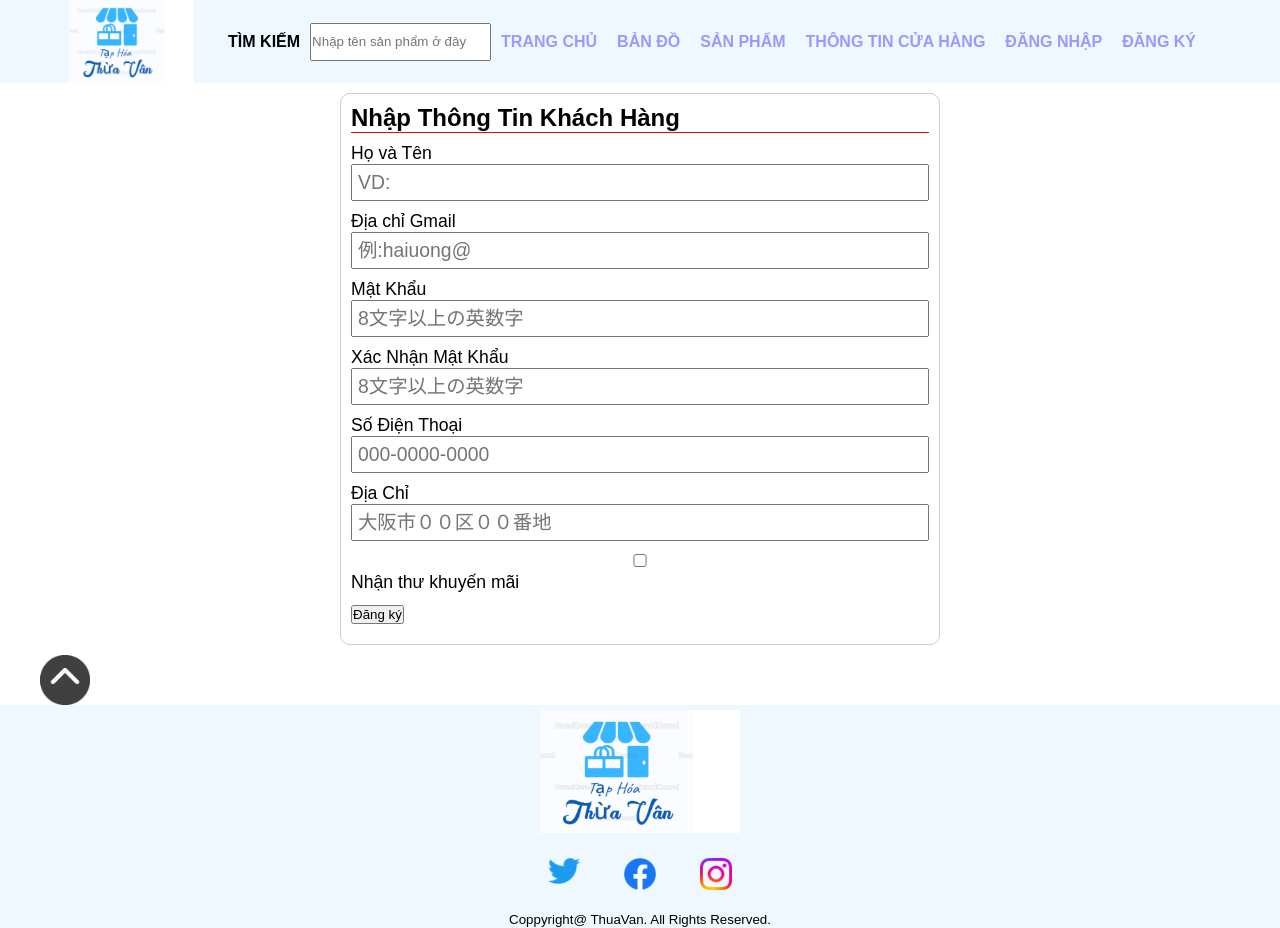
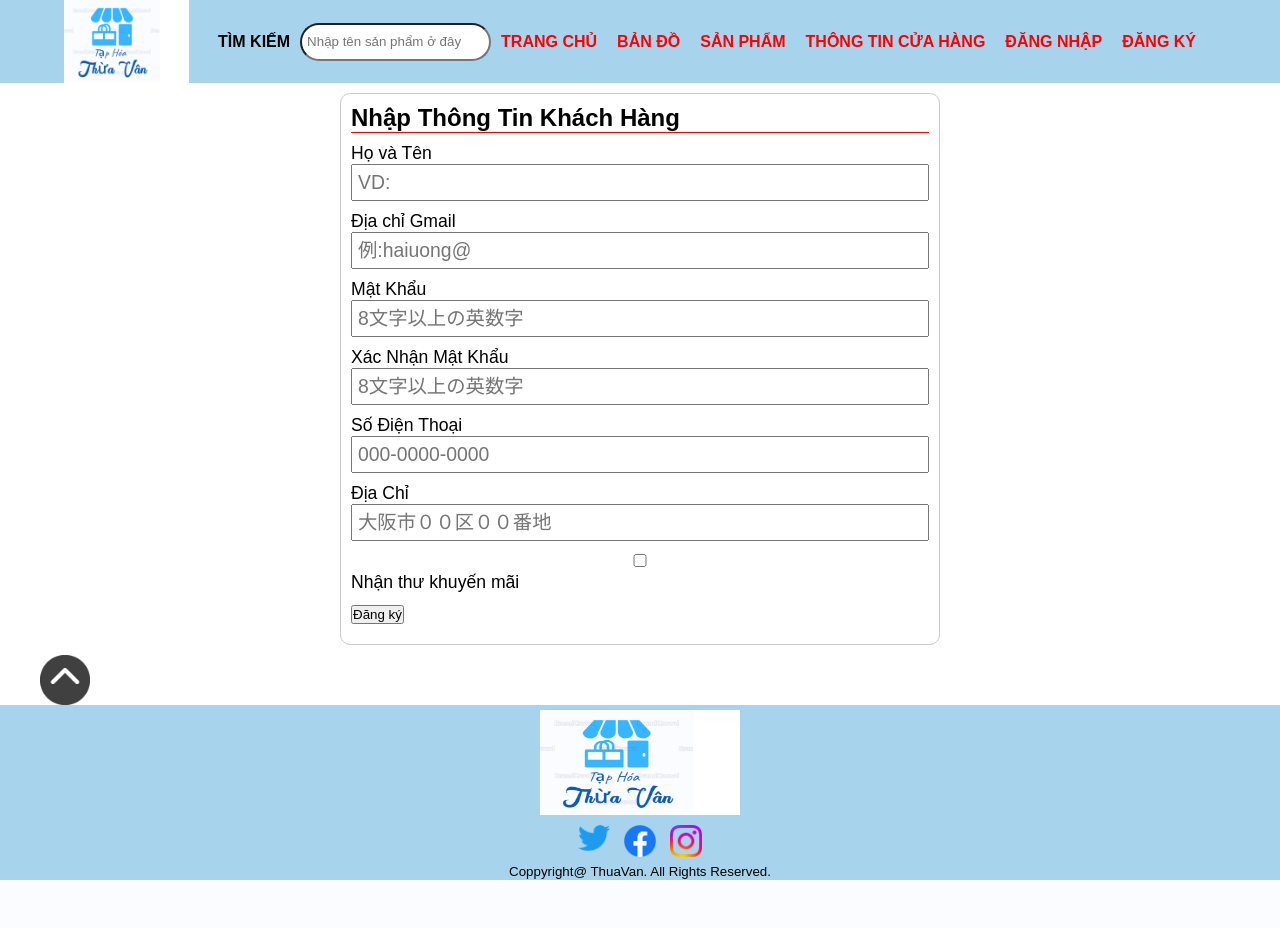
Before and after one commit to haipham0209/haipham0209.github.io, a PHP site: page /dangky.html in a window 1280 px wide. After the commit the page ends 880 px from the top, so only its background shows below. Run offline with PHP 8.4, Linux system fonts and the light colour scheme.

Commit message:
Add files via upload

```diff
--- a/dangky.html
+++ b/dangky.html
@@ -3,21 +3,23 @@
 <head>
     <meta charset="UTF-8">
     <title>Của Hàng Tạp Hóa Thừa Vân</title>
+    <link rel="stylesheet" href="styles/All.css">
     <link rel="stylesheet" href="styles/dangky.css">
+
 </head>
 <body>
     <header>
-        <h1><a href="index.html"><img src="./images/Untitled.png" alt="logo" width="125"></a></h1>
+        <h1><a href="index.html"><img class="logoImage" src="./images/Untitled.png" alt="logo" width="125"></a></h1>
         <nav class="nav-menu">
             <ul>
                 <li><label for="search">TÌM KIẾM</label></li>
-                <input id="timkiem" type="search" placeholder="Nhập tên sản phẩm ở đây">
+                <input class="search1" type="search" placeholder="Nhập tên sản phẩm ở đây">
                 <a href="index.html"><li>TRANG CHỦ</li></a>
                 <li><a target="_blank" href="https://www.google.com/maps/place/C%E1%BB%ADa+H%C3%A0ng+T%E1%BA%A1p+H%C3%B3a+Th%E1%BB%ABa+V%C3%A2n/@13.736501,109.0825916,17z/data=!3m1!4b1!4m6!3m5!1s0x316f118e939df8e5:0x920162b8af53ec8f!8m2!3d13.736501!4d109.0851665!16s%2Fg%2F11b67gdbds?entry=ttu">BẢN ĐỒ</a></li>
                 <li><a  href="./sanpham.html"> SẢN PHẨM</a></li>
                 <li><a href="#">THÔNG TIN CỬA HÀNG</a></li>
-                <li><a href="#">ĐĂNG NHẬP</a></li>
-                <li><a href="#">ĐĂNG KÝ</a></li>
+                <li><a href="login.php">ĐĂNG NHẬP</a></li>
+                <li><a href="dangky.html">ĐĂNG KÝ</a></li>
             </ul>
         </nav>
     </header>
@@ -59,10 +61,10 @@
         <div class="scroll-top"> <p><a href="#"><img src="images/top_button.png" width="50" height="50" alt="Scroll Top"></a></p></div>
     </main>
     <footer>
-        <a href="index.html"><img src="./images/Untitled.png" alt="logo" width="200" height="128"></a>
+        <a href="index.html"><img src="./images/Untitled.png" alt="logo" width="200" height="110 "></a>
         <div class="sns-icons">
             <a href="https://twitter.com/i/flow/login?redirect_after_login=%2F%3Flang%3Dvi"><img src="images/twitter.png" alt="twitter" width="32"></a>
-            <a href="https://twitter.com/i/flow/login?redirect_after_login=%2F%3Flang%3Dvi"><img src="images/facebook.png" alt="facebook" width="32"></a>
+            <a href="https://www.facebook.com/"><img src="images/facebook.png" alt="facebook" width="32"></a>
             <a href="https://www.instagram.com/explore/tags/instafa/"><img src="images/instagram.png" alt="instagram" width="32"></a>
           </div>
         <small> Coppyright&commat; ThuaVan. All Rights Reserved.</small>
--- a/styles/All.css
+++ b/styles/All.css
@@ -9,13 +9,14 @@ body{
 }
 body {
     font-family: Arial, sans-serif;
-    background-color: #f4f4f4;
+    /* background-color: #f4f4f4;
     display: flex;
     flex-direction: column;
     align-items: center;
     justify-content: center;
     height: 100vh;
     margin: 0;
+} */
 }
 ul{
     list-style: none;
--- a/styles/dangky.css
+++ b/styles/dangky.css
@@ -1,66 +1,4 @@
-*{
-    margin: 0;
-    padding: 0;
-    box-sizing: border-box;
-}
-body{
-    font-family: Arial, Helvetica, sans-serif;
-}
-ul{
-    list-style: none;
-}
-img{
-    border: none;
-    vertical-align: top;
-}
-a:link{
-    text-decoration: none;
-    color: #9999ff;
-}
-a:visited{
-    color: #ff7f7f;
-}
-a:hover{
-    color: #ff0000;
-}
-header{
-    padding-left: 5%;
-    padding-right: 5%;
-    width: 100%;
-    display: flex;
-    justify-content: space-between;
-    align-items: center;
-    background-color: #f0f8ff;
-}
-h1{
-padding: 0 5px 0 5px;
-}
-nav ul, li {
-    margin: 10px;
-    display: flex;
-    flex-wrap: wrap;
-    font-weight:  bold;
-}
-main{
-    max-width: 1200px;
-    margin: 0 auto 0 auto;
-}
 
-footer img{
-    padding-top: 5px;
-}
-footer{
-    width: 100%;
-    padding: 10px 0 10x 0;
-    background-color: #f0f8ff;
-    text-align: center;
-}
-.sns-icons{
-    width: 100%;
-}
-.sns-icons img{
-   margin: 20px;
-}
 form{
     width: 50%;
     margin: 10px auto 10px auto;
```
Also changed, not shown: login.php (+9 -2 lines), index.html (line endings or trailing spaces), productManage.php (line endings or trailing spaces), sample.html (line endings or trailing spaces), styles/login.css (line endings or trailing spaces), styles/prductM.css (line endings or trailing spaces).
